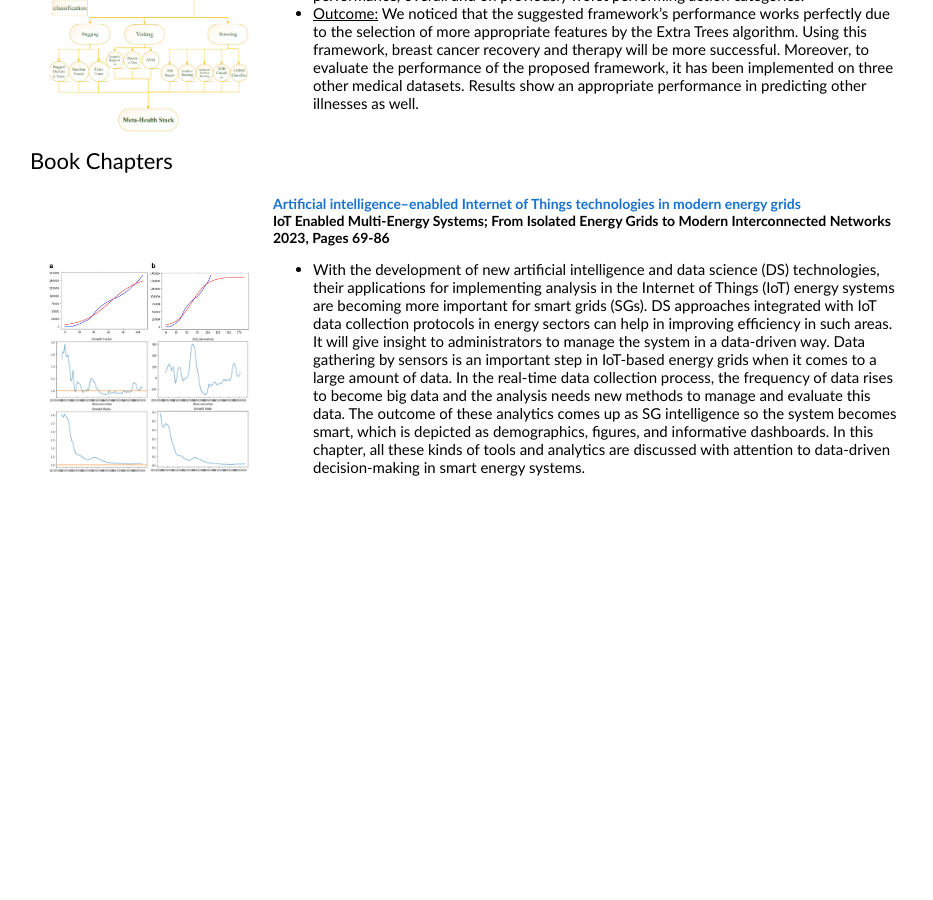
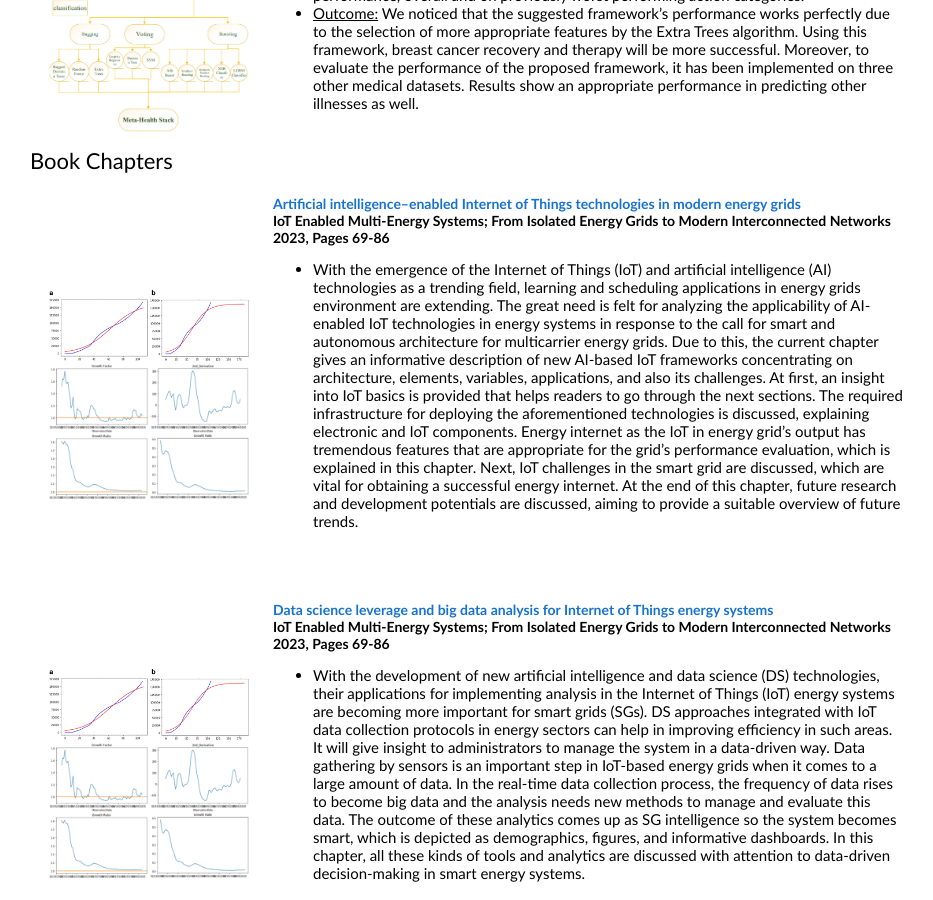
Before and after one commit to ArmanBehnam/ArmanBehnam.github.io, a Jekyll site: the page built from index.html, in a window 1280 px wide and 900 px high, scrolled down 1486 px. Shown: the whole window, without its empty margins (163-1096 px from the left). Built offline with Jekyll 4.4.1, drawn with Linux system fonts in a browser that asks for light colours; before the commit the page ends 2056 px from its top, so only the background shows below that.

Commit message:
Update index.html

```diff
--- a/index.html
+++ b/index.html
@@ -212,6 +212,37 @@ title: Arman Behnam's website
 	      <strong>IoT Enabled Multi-Energy Systems; From Isolated Energy Grids to Modern Interconnected Networks 2023, Pages 69-86</strong>
 	      <ul>
 		<li>
+		  With the emergence of the Internet of Things (IoT) and artificial intelligence (AI) technologies as a trending field, learning and scheduling applications in energy grids environment are extending.
+			The great need is felt for analyzing the applicability of AI-enabled IoT technologies in energy systems in response to the call for smart and autonomous architecture for multicarrier energy grids.
+			Due to this, the current chapter gives an informative description of new AI-based IoT frameworks concentrating on architecture, elements, variables, applications, and also its challenges.
+			At first, an insight into IoT basics is provided that helps readers to go through the next sections.
+			The required infrastructure for deploying the aforementioned technologies is discussed, explaining electronic and IoT components.
+			Energy internet as the IoT in energy grid’s output has tremendous features that are appropriate for the grid’s performance evaluation, which is explained in this chapter.
+			Next, IoT challenges in the smart grid are discussed, which are vital for obtaining a successful energy internet.
+			At the end of this chapter, future research and development potentials are discussed, aiming to provide a suitable overview of future trends.
+		</li>
+	      </ul>
+	    </td>
+	  </tr>
+     </tbody></table>
+	<br>
+
+	<table style="width:100%;border:0px;border-spacing:0px;border-collapse:separate;margin-right:auto;margin-left:auto;"><tbody>
+	  <tr>
+	    <td style="padding:20px;width:25%;vertical-align:middle">
+	      <div class="one">
+		<img src='images/1.jpg' width="200">
+		<img src='images/2.jpg' width="200">
+	      </div>
+	    </td>
+	    <td style="padding:20px;width:75%;vertical-align:middle">
+	      <a href="https://www.sciencedirect.com/science/article/abs/pii/B9780323954211000069">
+		<papertitle>Data science leverage and big data analysis for Internet of Things energy systems</papertitle>
+	      </a>
+	      <br>
+	      <strong>IoT Enabled Multi-Energy Systems; From Isolated Energy Grids to Modern Interconnected Networks 2023, Pages 69-86</strong>
+	      <ul>
+		<li>
 		  With the development of new artificial intelligence and data science (DS) technologies, their applications for implementing analysis in the Internet of Things (IoT) energy systems are becoming more important for smart grids (SGs).
 			DS approaches integrated with IoT data collection protocols in energy sectors can help in improving efficiency in such areas. It will give insight to administrators to manage the system in a data-driven way.
 			Data gathering by sensors is an important step in IoT-based energy grids when it comes to a large amount of data. In the real-time data collection process, the frequency of data rises to become big data and the analysis needs new methods to manage and evaluate this data.
```
